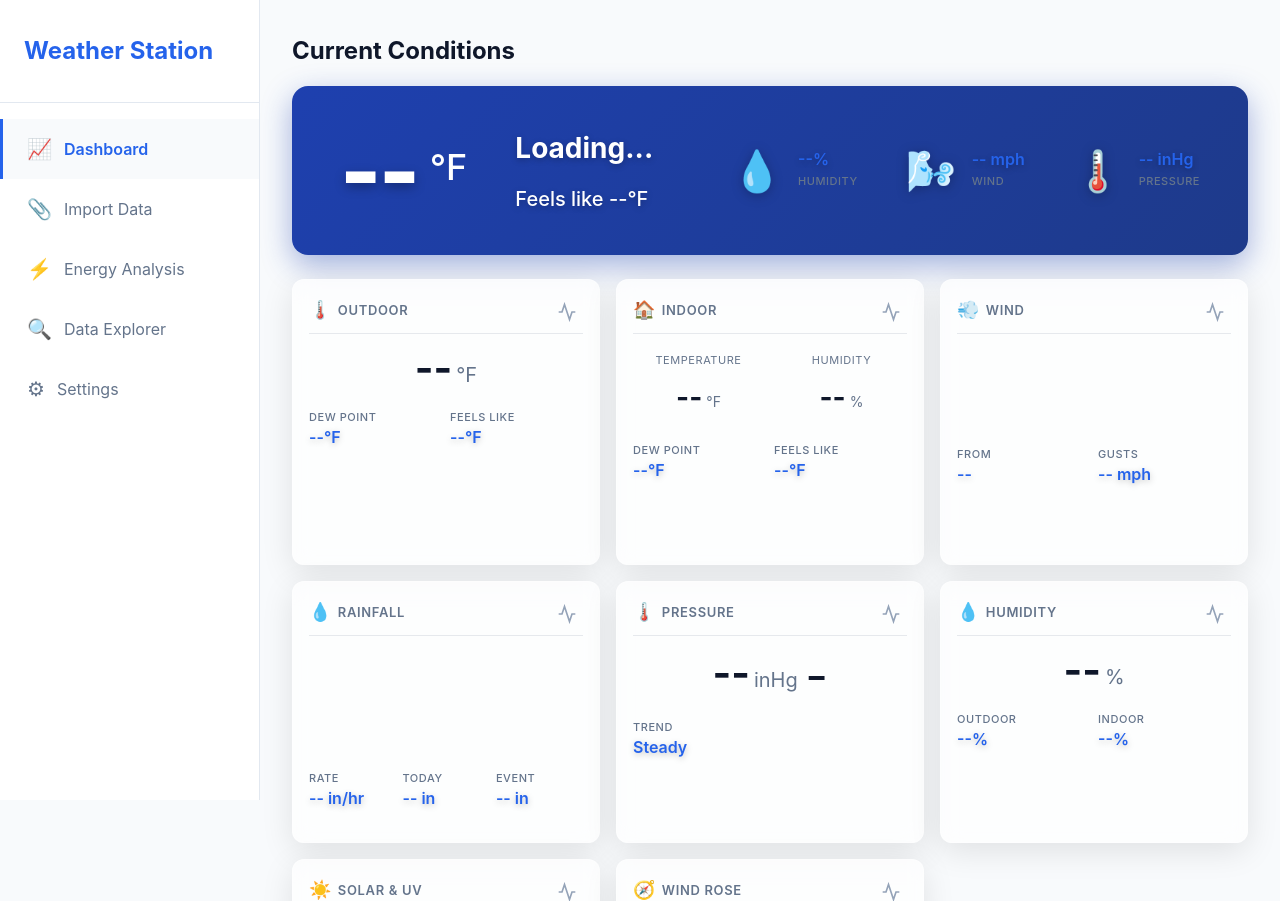
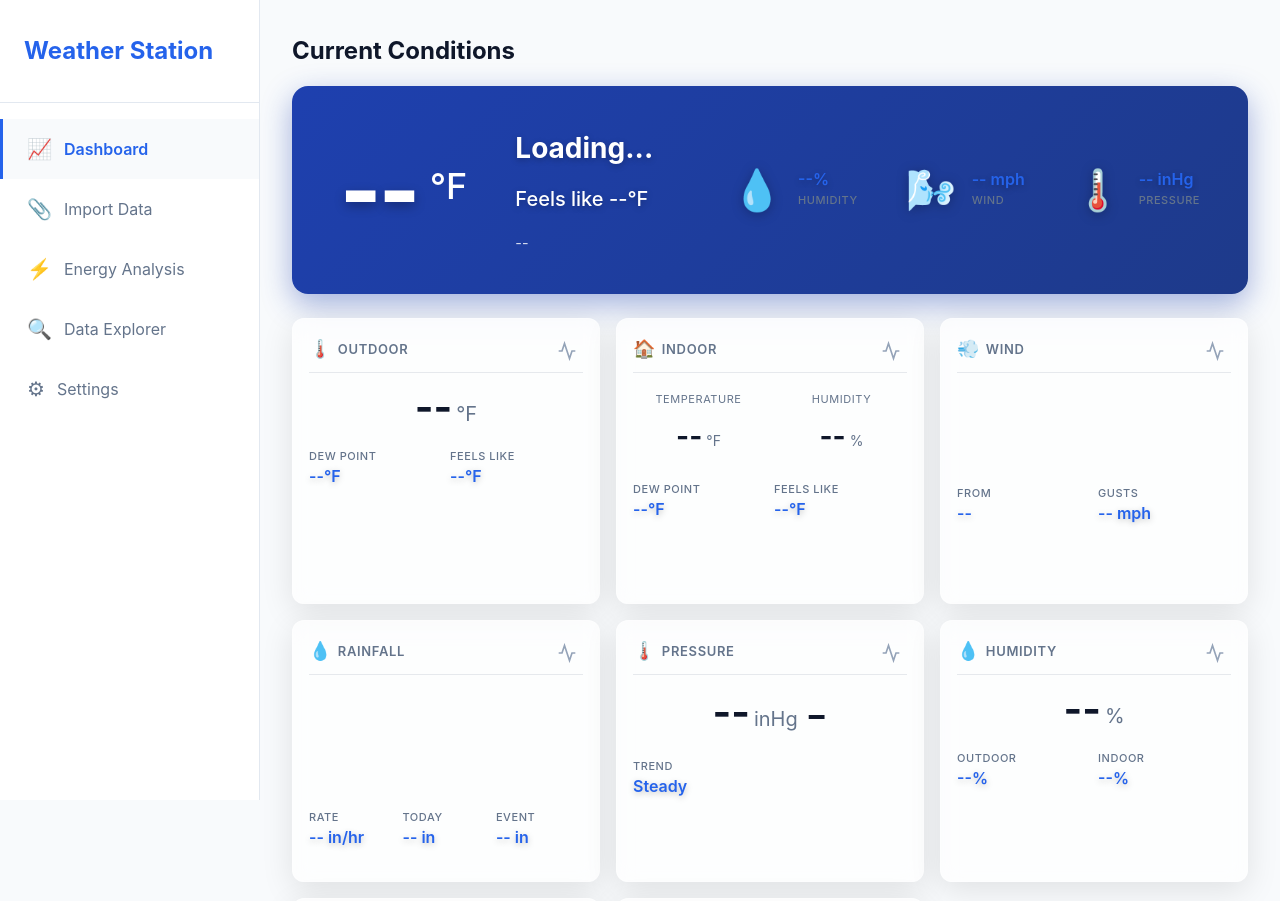
Before and after one commit to irjudson/wx-tools, a FastAPI app: page / in a window 1280 px wide. Shown: the top 901 px of the page. Run offline with FastAPI, Linux system fonts and the light colour scheme; data that the repository does not hold is empty; parts of the project's set-up code (start-up, migrations or seed data) failed here and were passed over.

Commit message:
feat: add last updated timestamp to hero card

```diff
--- a/static/css/style.css
+++ b/static/css/style.css
@@ -578,6 +578,13 @@ h4 {
     opacity: 1;
     font-weight: 500;
     text-shadow: 0 2px 6px rgba(0, 0, 0, 0.25);
+}
+
+.last-updated {
+    display: block;
+    font-size: 0.9rem;
+    color: rgba(255, 255, 255, 0.8);
+    margin-top: 0.25rem;
 }
 
 .hero-secondary {
--- a/templates/index.html
+++ b/templates/index.html
@@ -55,6 +55,7 @@
                         <div class="hero-condition">
                             <span id="hero-condition-text">Loading...</span>
                             <span id="hero-feels-like" class="feels-like">Feels like --°F</span>
+                            <span id="hero-last-updated" class="last-updated">--</span>
                         </div>
                     </div>
                     <div class="hero-secondary">
```
